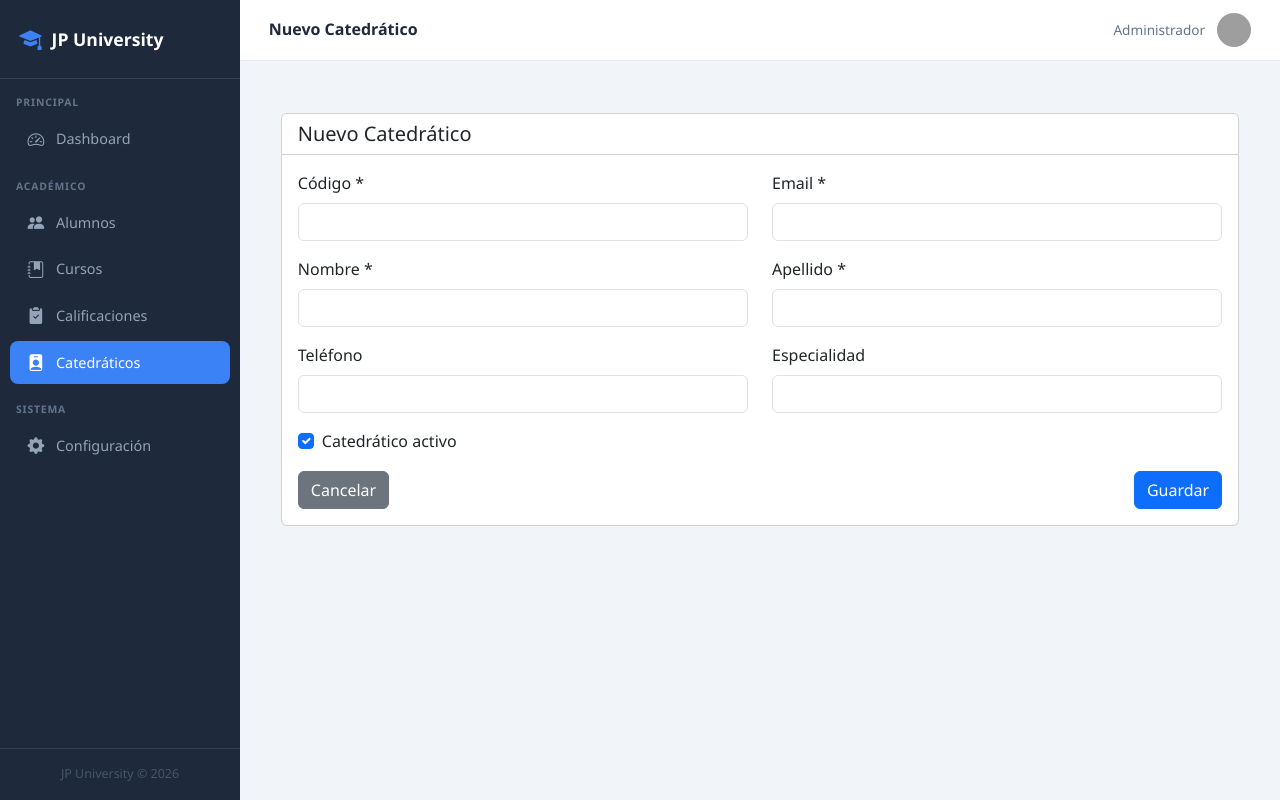
After one commit to DLCS-001/tarea3-con-Django, a Django app: page /catedraticos/nuevo/ in a window 1280 px wide. The commit adds this page. Run offline with Django 4.2, Linux system fonts and the light colour scheme; grey boxes are pictures that could not be loaded.

Commit message:
funcion catedratico

```diff
--- /dev/null
+++ b/universidad/Models/Catedratico/apps.py
@@ -0,0 +1,5 @@
+from django.apps import AppConfig
+
+class CatedraticoConfig(AppConfig):
+    default_auto_field = 'django.db.models.BigAutoField'
+    name = 'universidad.Models.Catedratico'
--- /dev/null
+++ b/universidad/Models/Catedratico/forms.py
@@ -0,0 +1,7 @@
+from django import forms
+from .models import Catedratico
+
+class CatedraticoForm(forms.ModelForm):
+    class Meta:
+        model = Catedratico
+        fields = ['codigo', 'nombre', 'apellido', 'email', 'telefono', 'especialidad', 'is_active']
--- /dev/null
+++ b/universidad/Models/Catedratico/models.py
@@ -0,0 +1,19 @@
+from django.db import models
+
+class Catedratico(models.Model):
+    codigo = models.CharField(max_length=20, unique=True)
+    nombre = models.CharField(max_length=100)
+    apellido = models.CharField(max_length=100)
+    email = models.EmailField(unique=True)
+    telefono = models.CharField(max_length=15, blank=True, null=True)
+    especialidad = models.CharField(max_length=100, blank=True, null=True)
+    is_active = models.BooleanField(default=True)
+    created_at = models.DateTimeField(auto_now_add=True)
+
+    def __str__(self):
+        return f"{self.codigo} - {self.nombre} {self.apellido}"
+
+    class Meta:
+        db_table = 'catedratico'
+        verbose_name = 'Catedrático'
+        verbose_name_plural = 'Catedráticos'
--- /dev/null
+++ b/universidad/Models/Catedratico/urls.py
@@ -0,0 +1,11 @@
+from django.urls import path
+from . import views
+
+app_name = 'catedratico'
+
+urlpatterns = [
+    path('', views.catedratico_list, name='list'),
+    path('nuevo/', views.catedratico_create, name='create'),
+    path('<int:pk>/editar/', views.catedratico_edit, name='edit'),
+    path('<int:pk>/eliminar/', views.catedratico_delete, name='delete'),
+]
--- /dev/null
+++ b/universidad/Models/Catedratico/views.py
@@ -0,0 +1,68 @@
+from django.shortcuts import render, get_object_or_404, redirect
+from django.contrib import messages
+from django.db import models
+from .models import Catedratico
+from .forms import CatedraticoForm
+
+
+def catedratico_list(request):
+    query = request.GET.get('q', '')
+    catedraticos = Catedratico.objects.all()
+
+    if query:
+        catedraticos = catedraticos.filter(
+            models.Q(codigo__icontains=query) |
+            models.Q(nombre__icontains=query) |
+            models.Q(apellido__icontains=query) |
+            models.Q(email__icontains=query)
+        )
+
+    return render(request, 'catedratico/list.html', {
+        'catedraticos': catedraticos,
+        'query': query
+    })
+
+
+def catedratico_create(request):
+    if request.method == 'POST':
+        form = CatedraticoForm(request.POST)
+        if form.is_valid():
+            form.save()
+            messages.success(request, 'Catedrático registrado correctamente.')
+            return redirect('catedratico:list')
+    else:
+        form = CatedraticoForm()
+
+    return render(request, 'catedratico/form.html', {
+        'form': form,
+        'title': 'Nuevo Catedrático'
+    })
+
+
+def catedratico_edit(request, pk):
+    catedratico = get_object_or_404(Catedratico, pk=pk)
+
+    if request.method == 'POST':
+        form = CatedraticoForm(request.POST, instance=catedratico)
+        if form.is_valid():
+            form.save()
+            messages.success(request, 'Catedrático actualizado correctamente.')
+            return redirect('catedratico:list')
+    else:
+        form = CatedraticoForm(instance=catedratico)
+
+    return render(request, 'catedratico/form.html', {
+        'form': form,
+        'title': f'Editar: {catedratico.nombre} {catedratico.apellido}'
+    })
+
+
+def catedratico_delete(request, pk):
+    catedratico = get_object_or_404(Catedratico, pk=pk)
+
+    if request.method == 'POST':
+        catedratico.delete()
+        messages.success(request, 'Catedrático eliminado correctamente.')
+        return redirect('catedratico:list')
+
+    return render(request, 'catedratico/confirm_delete.html', {'catedratico': catedratico})
--- a/universidad/settings.py
+++ b/universidad/settings.py
@@ -41,6 +41,7 @@ INSTALLED_APPS = [
     'django.contrib.staticfiles',
     'universidad.Models.Alumno',
     'universidad.Models.Curso',
+    'universidad.Models.Catedratico',
     'core'
 ]
 
--- a/universidad/templates/base.html
+++ b/universidad/templates/base.html
@@ -181,6 +181,7 @@
         <i class="bi bi-people-fill"></i> Alumnos
     </a>
 
+
     <!-- Módulos futuros -->
     </a>
     <a href="{% url 'curso:list' %}" class="nav-link {% if request.resolver_match.namespace == 'curso' %}active{% endif %}">
@@ -189,6 +190,10 @@
     <a href="#" class="nav-link">
         <i class="bi bi-clipboard2-check-fill"></i> Calificaciones
     </a>
+
+<a href="{% url 'catedratico:list' %}" class="nav-link {% if request.resolver_match.namespace == 'catedratico' %}active{% endif %}">
+    <i class="bi bi-person-badge-fill"></i> Catedráticos
+</a>
 
     <div class="nav-section">Sistema</div>
     <a href="#" class="nav-link">
--- /dev/null
+++ b/universidad/templates/catedratico/form.html
@@ -0,0 +1,75 @@
+{% extends "base.html" %}
+
+{% block title %}{{ title }}{% endblock %}
+{% block page_title %}{{ title }}{% endblock %}
+
+{% block content %}
+<div class="container mt-4">
+    <div class="card">
+        <div class="card-header bg-white">
+            <h5 class="mb-0">{{ title }}</h5>
+        </div>
+        <div class="card-body">
+            <form method="post">
+                {% csrf_token %}
+
+                <div class="row">
+                    <div class="col-md-6 mb-3">
+                        <label class="form-label">Código *</label>
+                        <input type="text" name="codigo" class="form-control" required value="{{ form.codigo.value|default:'' }}">
+                        {% if form.codigo.errors %}
+                        <div class="text-danger small">{{ form.codigo.errors.0 }}</div>
+                        {% endif %}
+                    </div>
+
+                    <div class="col-md-6 mb-3">
+                        <label class="form-label">Email *</label>
+                        <input type="email" name="email" class="form-control" required value="{{ form.email.value|default:'' }}">
+                        {% if form.email.errors %}
+                        <div class="text-danger small">{{ form.email.errors.0 }}</div>
+                        {% endif %}
+                    </div>
+
+                    <div class="col-md-6 mb-3">
+                        <label class="form-label">Nombre *</label>
+                        <input type="text" name="nombre" class="form-control" required value="{{ form.nombre.value|default:'' }}">
+                        {% if form.nombre.errors %}
+                        <div class="text-danger small">{{ form.nombre.errors.0 }}</div>
+                        {% endif %}
+                    </div>
+
+                    <div class="col-md-6 mb-3">
+                        <label class="form-label">Apellido *</label>
+                        <input type="text" name="apellido" class="form-control" required value="{{ form.apellido.value|default:'' }}">
+                        {% if form.apellido.errors %}
+                        <div class="text-danger small">{{ form.apellido.errors.0 }}</div>
+                        {% endif %}
+                    </div>
+
+                    <div class="col-md-6 mb-3">
+                        <label class="form-label">Teléfono</label>
+                        <input type="text" name="telefono" class="form-control" value="{{ form.telefono.value|default:'' }}">
+                    </div>
+
+                    <div class="col-md-6 mb-3">
+                        <label class="form-label">Especialidad</label>
+                        <input type="text" name="especialidad" class="form-control" value="{{ form.especialidad.value|default:'' }}">
+                    </div>
+
+                    <div class="col-12 mb-3">
+                        <div class="form-check">
+                            <input type="checkbox" name="is_active" class="form-check-input" id="is_active" {% if form.is_active.value %}checked{% endif %}>
+                            <label class="form-check-label" for="is_active">Catedrático activo</label>
+                        </div>
+                    </div>
+                </div>
+
+                <div class="d-flex justify-content-between">
+                    <a href="{% url 'catedratico:list' %}" class="btn btn-secondary">Cancelar</a>
+                    <button type="submit" class="btn btn-primary">Guardar</button>
+                </div>
+            </form>
+        </div>
+    </div>
+</div>
+{% endblock %}
--- a/universidad/urls.py
+++ b/universidad/urls.py
@@ -27,4 +27,5 @@ path('', views.dashboard, name='dashboard'),
     path('admin/', admin.site.urls),
     path('alumnos/', include('universidad.Models.Alumno.urls')),
 path('cursos/', include('universidad.Models.Curso.urls')),
+path('catedraticos/', include('universidad.Models.Catedratico.urls')),
 ]
```
Also changed, not shown: universidad/Models/Catedratico/admin.py (added, +8 -0 lines), universidad/templates/catedratico/confirm_delete.html (added, +34 -0 lines), universidad/templates/catedratico/detail.html (added, +95 -0 lines), universidad/templates/catedratico/list.html (added, +68 -0 lines), universidad/Models/Catedratico/__init__.py (added), universidad/Models/Catedratico/migrations/0001_initial.py (added), universidad/Models/Catedratico/migrations/__init__.py (added).
